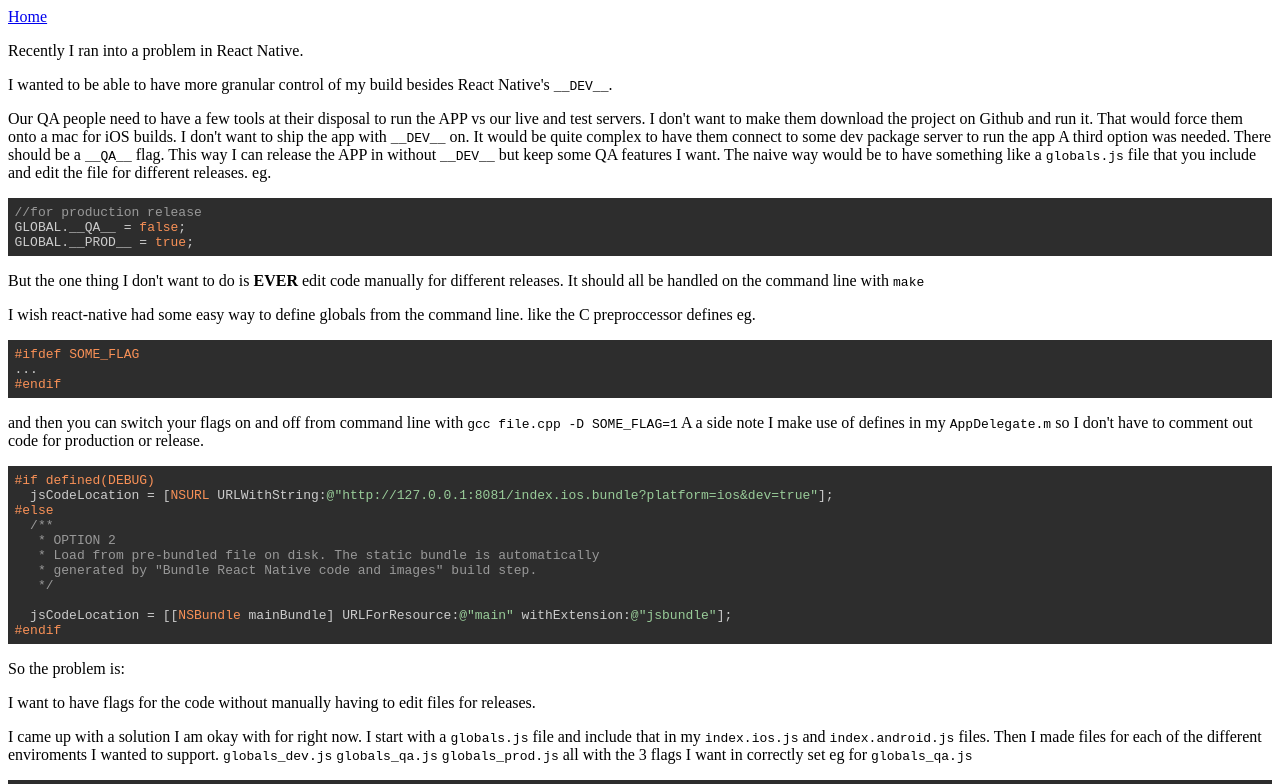
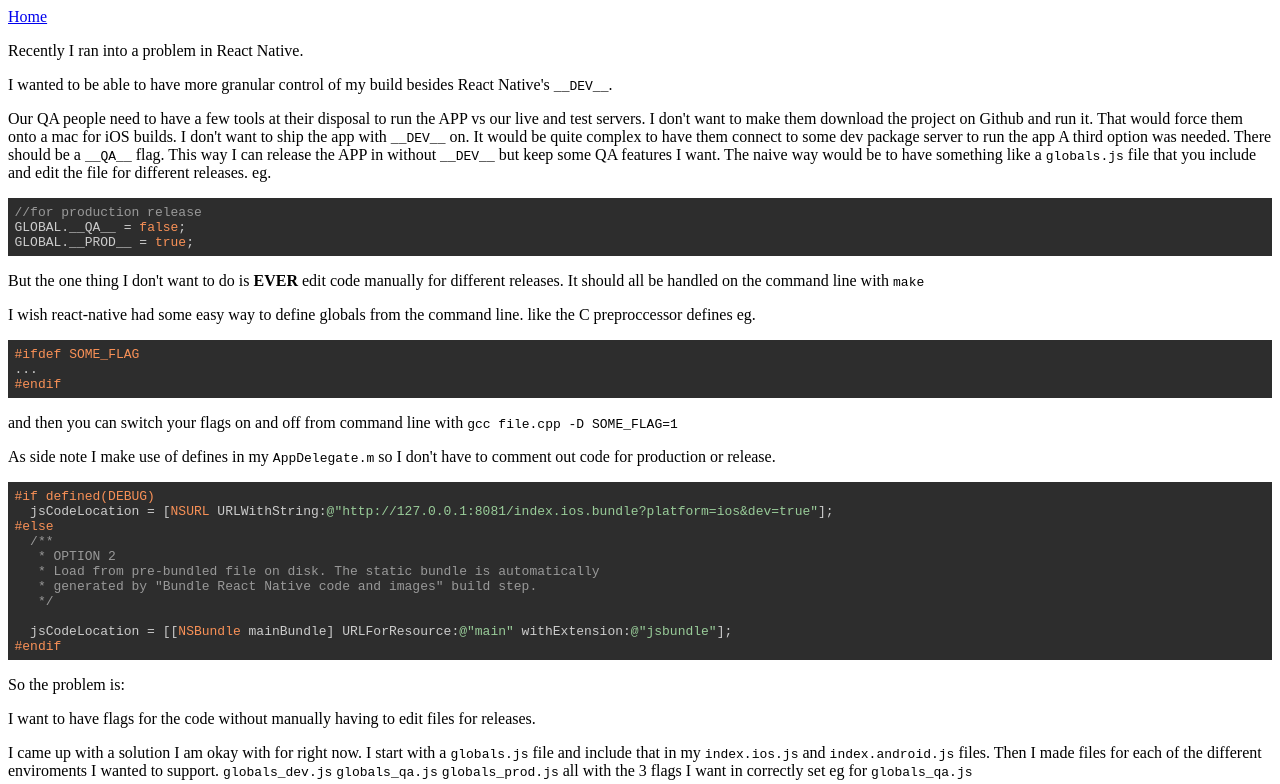
Before and after one commit to powerc9000/blog, a website: page posts/globals_in_react_native.html in a window 1280 px wide. Shown: the top 784 px of the page. Drawn offline with nearby package versions, Linux system fonts and the light colour scheme.

Commit message:
update posts

```diff
--- a/posts/globals_in_react_native.html
+++ b/posts/globals_in_react_native.html
@@ -27,8 +27,8 @@ GLOBAL.__PROD__ = <span class="hljs-literal">true</span>;
 ...
 <span class="hljs-meta">#<span class="hljs-meta-keyword">endif</span></span>
 </code></pre>
-<p>and then you can switch your flags on and off from command line with <code>gcc file.cpp -D SOME_FLAG=1</code>
-A a side note I make use of defines in my <code>AppDelegate.m</code> so I don't have to comment out code for production or release.</p>
+<p>and then you can switch your flags on and off from command line with <code>gcc file.cpp -D SOME_FLAG=1</code></p>
+<p>As side note I make use of defines in my <code>AppDelegate.m</code> so I don't have to comment out code for production or release.</p>
 <pre class="hljs"><code><span class="hljs-meta">#if defined(DEBUG)</span>
   jsCodeLocation = [<span class="hljs-built_in">NSURL</span> URLWithString:<span class="hljs-string">@"http://127.0.0.1:8081/index.ios.bundle?platform=ios&amp;dev=true"</span>];
 <span class="hljs-meta">#else</span>
```
Also changed, not shown: 1 other file.
